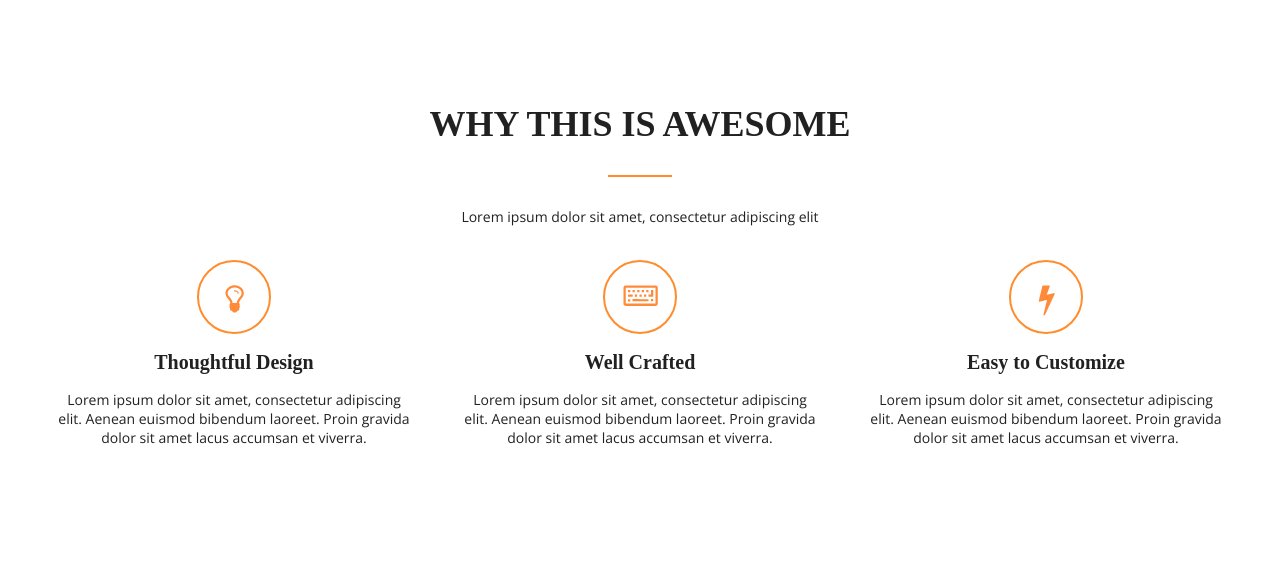
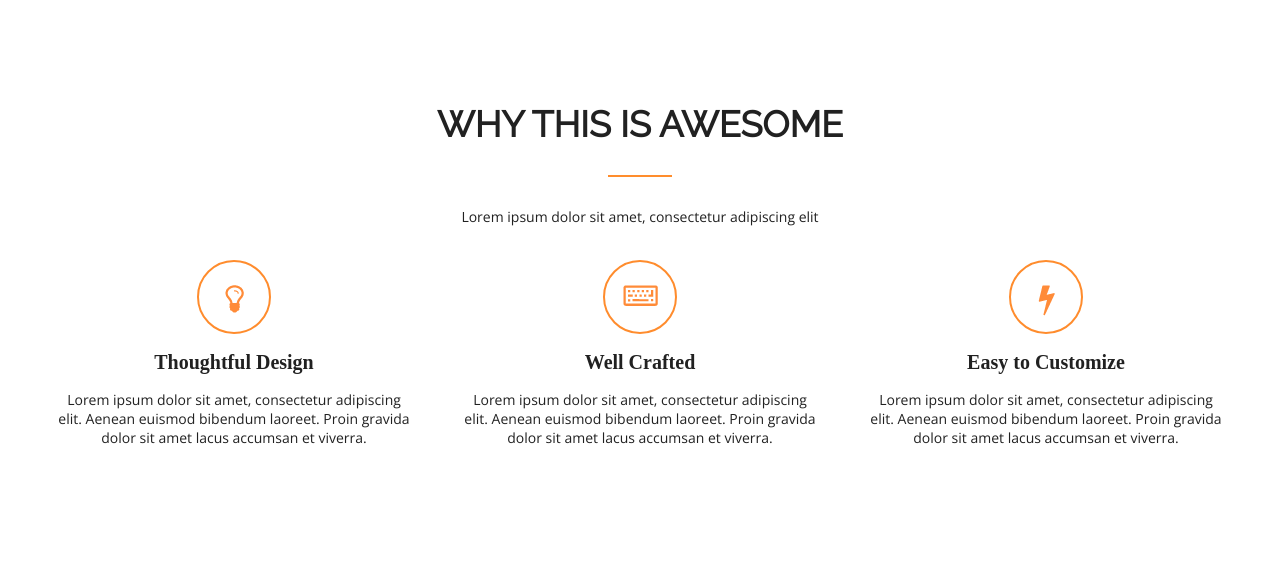
Before and after one commit to Kirill-Monich/homework2, a plain HTML site: page index.html in a window 1280 px wide. Drawn offline with nearby package versions, Linux system fonts and the light colour scheme.

Commit message:
Update main.css

```diff
--- a/style/main.css
+++ b/style/main.css
@@ -6,7 +6,7 @@ body{
 h1{
     margin-top: 103px;
     font-size: 36px;
-    font-family: 'Ralewey';
+    font-family: 'Raleway';
     text-align: center;
 }
 h2{
```
